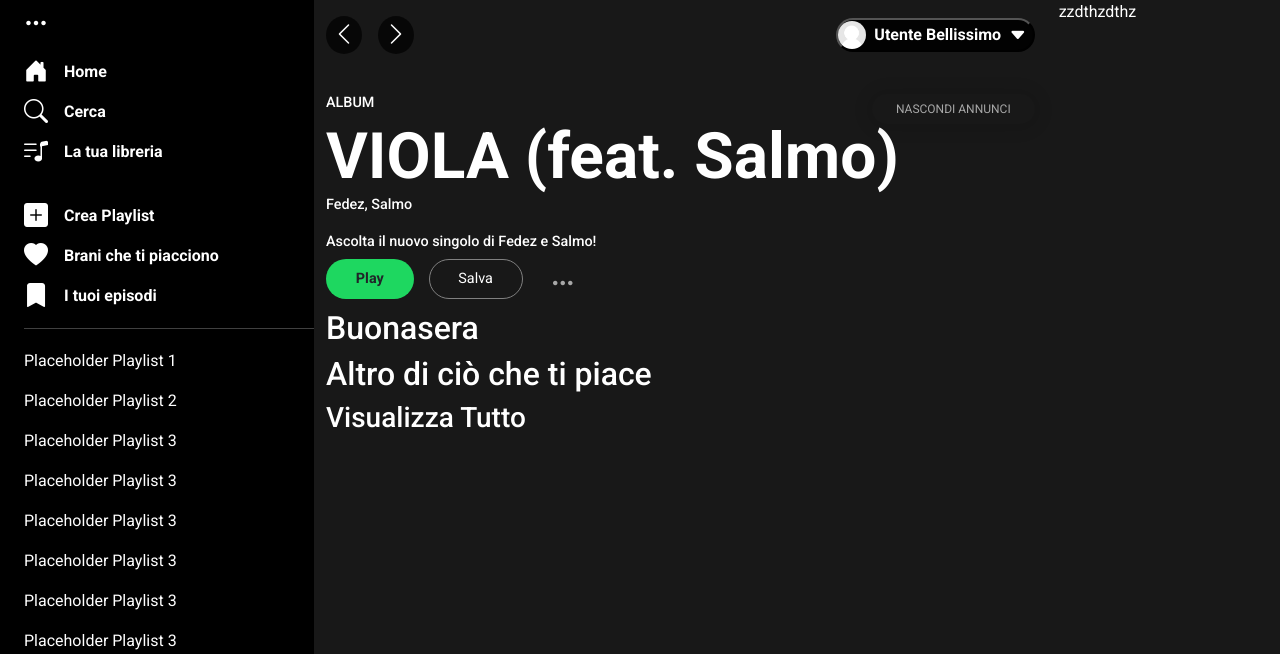
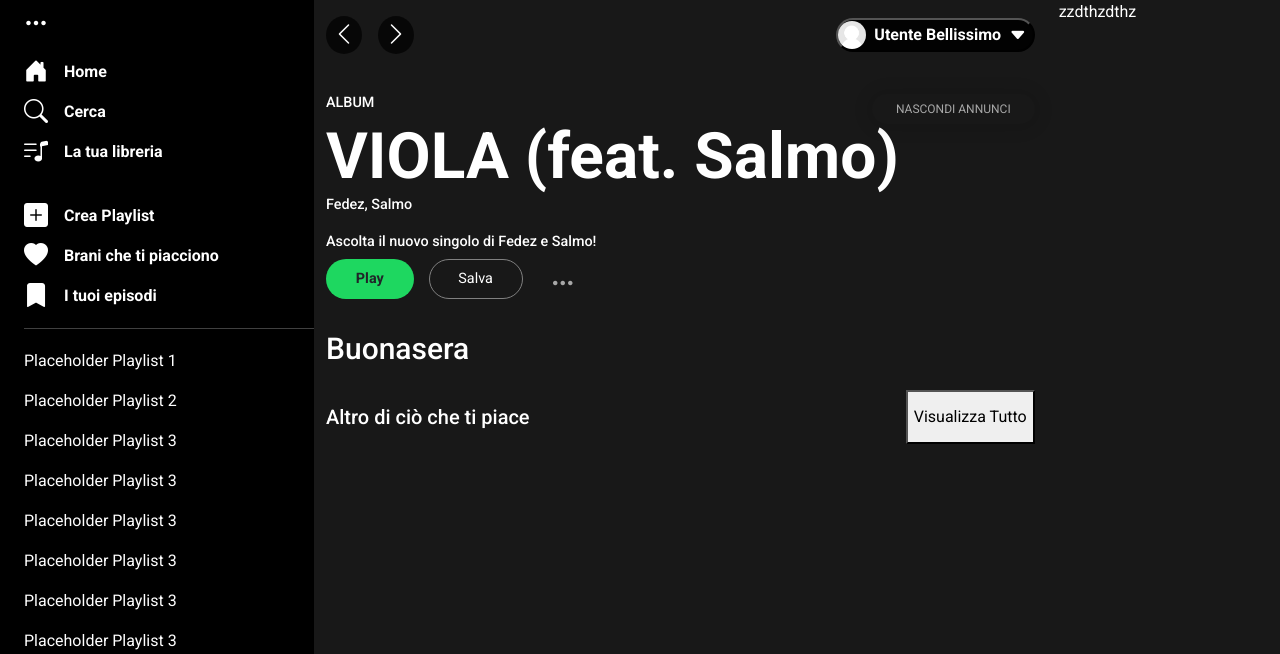
Before and after one commit to Kaymax99/U2-Project, a PHP site: page /homePage.html in a window 1280 px wide. Shown: the top 654 px of the page. Run offline with PHP 8.4, Linux system fonts and the light colour scheme; style sheets or scripts are compiled from the project's sources.

Commit message:
Adjusted customCards css

```diff
--- a/assets/css/app.css
+++ b/assets/css/app.css
@@ -126,6 +126,10 @@
   align-self: flex-end;
 }
 
+#ultimiAscolti {
+  font-size: 1.5em;
+}
+
 #wrapperAnnuncio {
   position: relative;
 }
@@ -139,6 +143,16 @@
 }
 #wrapperAnnuncio .songAuthor {
   margin-bottom: 1.25em;
+}
+
+#headingConsigliati {
+  display: flex;
+  justify-content: space-between;
+}
+
+h2 {
+  margin: 0.75em 0;
+  font-size: 1.25em;
 }
 
 .container-fluid {
--- a/assets/sass/partials/_main.scss
+++ b/assets/sass/partials/_main.scss
@@ -39,6 +39,10 @@
   }
 }
 
+#ultimiAscolti {
+  font-size: 1.5em;
+}
+
 #wrapperAnnuncio {
   position: relative;
   h5 {
@@ -53,3 +57,13 @@
     margin-bottom: 1.25em;
   }
 }
+
+#headingConsigliati {
+  display: flex;
+  justify-content: space-between;
+}
+
+h2 {
+  margin: 0.75em 0;
+  font-size: 1.25em;
+}
--- a/homePage.html
+++ b/homePage.html
@@ -137,6 +137,7 @@
               </div>
             </div>
           </article>
+
           <section id="ultimiAscolti">
             <h2>Buonasera</h2>
             <div
@@ -144,10 +145,11 @@
               class="row d-flex justify-content-between gx-0"
             ></div>
           </section>
+
           <section id="consigliati">
-            <div>
+            <div id="headingConsigliati">
               <h2>Altro di ciò che ti piace</h2>
-              <h3>Visualizza Tutto</h3>
+              <button class="">Visualizza Tutto</button>
             </div>
             <div>
               <div></div>
```
Also changed, not shown: assets/sass/partials/_customCard.scss (added), 1 other file.
